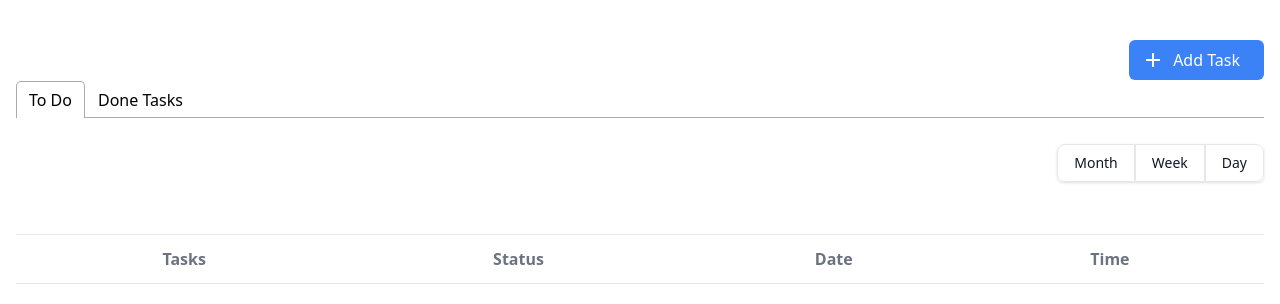
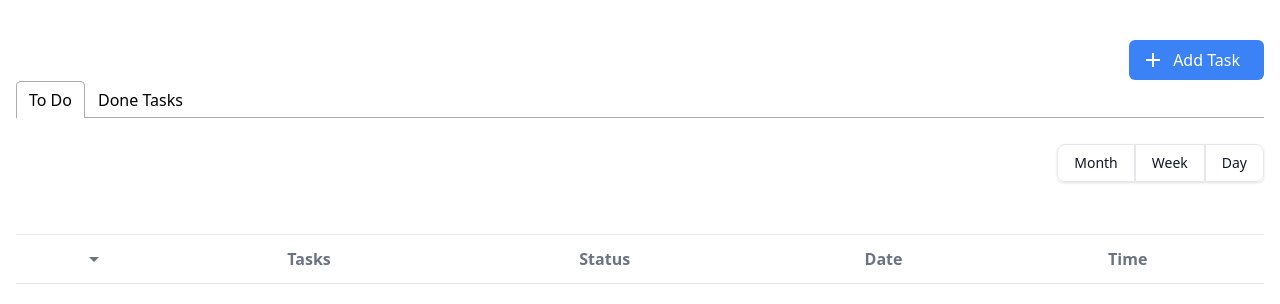
Before and after one commit to shakibfarzan/todo-list, a React (Create React App) app: page / in a window 1280 px wide. Shown: the top 304 px of the page. Built offline with nearby package versions, Linux system fonts and the light colour scheme.

Commit message:
added sort icons

```diff
--- a/src/features/components/Icons.tsx
+++ b/src/features/components/Icons.tsx
@@ -66,7 +66,7 @@ const Icons = {
       height="24px"
       viewBox="0 0 24 24"
       width="24px"
-      fill="#000000"
+      className="fill-current text-gray-500"
     >
       <path d="M0 0h24v24H0V0z" fill="none" />
       <path d="M7 10l5 5 5-5H7z" />
@@ -78,7 +78,7 @@ const Icons = {
       height="24px"
       viewBox="0 0 24 24"
       width="24px"
-      fill="#000000"
+      className="fill-current text-gray-500"
     >
       <path d="M0 0h24v24H0V0z" fill="none" />
       <path d="M7 14l5-5 5 5H7z" />
--- a/src/features/components/TableHeader.tsx
+++ b/src/features/components/TableHeader.tsx
@@ -2,7 +2,7 @@ import React from 'react';
 
 interface Column {
   id: number;
-  title: string | HTMLElement;
+  title: string | React.ReactElement;
   onClick?: React.MouseEventHandler;
 }
 
@@ -14,11 +14,15 @@ const TableHeader = ({ columns }: Props): React.ReactElement => {
   return (
     <thead className="border-solid border-y">
       <tr>
-        {columns.map((column) => (
+        {columns.map((column, index) => (
           <th
             key={column.id}
             onClick={column.onClick && column.onClick}
-            className="py-3 font-semibold text-gray-500"
+            className={
+              index !== 0
+                ? 'py-3 font-semibold text-gray-500'
+                : 'py-3 font-semibold text-gray-500 flex justify-center cursor-pointer'
+            }
           >
             {column.title}
           </th>
--- a/src/features/todolist/TasksTable.tsx
+++ b/src/features/todolist/TasksTable.tsx
@@ -5,6 +5,7 @@ import TableBody from '../components/TableBody';
 import TableHeader from '../components/TableHeader';
 import { TaskType } from './tasksSlice';
 import moment from 'moment';
+import { desc, asc } from '../components/Icons';
 
 interface Props {
   tasks: TaskType[];
@@ -14,6 +15,7 @@ const TasksTable = ({ tasks }: Props): React.ReactElement => {
   const [filterBy, setFilterBy] = useState('');
   const [filteredTasks, setFilteredTasks] = useState<TaskType[]>([]);
   const [sortByTitle, setSortByTitle] = useState('');
+  const [sortIcon, setSortIcon] = useState(desc);
   const onMonthClick = (): void => {
     setFilterBy('Month');
   };
@@ -29,8 +31,10 @@ const TasksTable = ({ tasks }: Props): React.ReactElement => {
   const onSort = (): void => {
     if (sortByTitle === 'asc') {
       setSortByTitle('desc');
+      setSortIcon(desc);
     } else {
       setSortByTitle('asc');
+      setSortIcon(asc);
     }
   };
 
@@ -70,7 +74,7 @@ const TasksTable = ({ tasks }: Props): React.ReactElement => {
       <table className="w-full mt-5">
         <TableHeader
           columns={[
-            { id: 1, title: '', onClick: (): any => onSort() },
+            { id: 1, title: sortIcon, onClick: (): any => onSort() },
             { id: 2, title: 'Tasks' },
             { id: 3, title: 'Status' },
             { id: 4, title: 'Date' },
```
